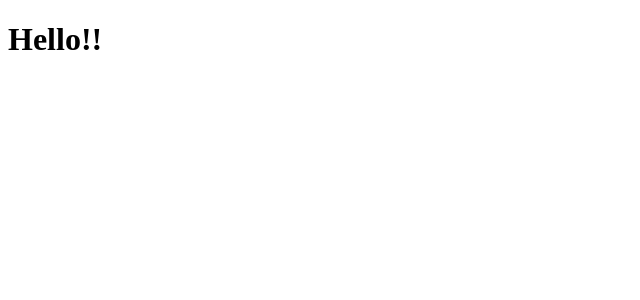
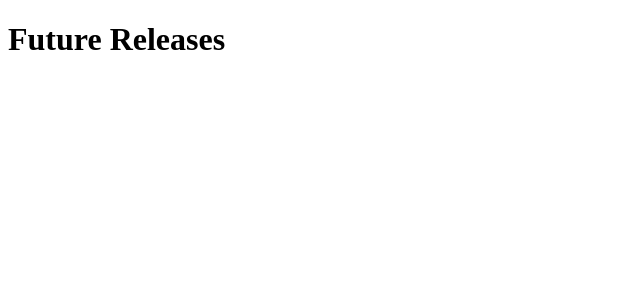
Before and after one commit to cjscrimmy/react_app_film_releases, a React (Create React App) app: page / in a window 1280 px wide. Shown: the top 300 px of the page, without its empty margins (0-640 px from the left). Built offline with nearby package versions, Linux system fonts and the light colour scheme.

Commit message:
create folders for components and filmlist and film files inside it. create containers folder and filmbox file inside it

```diff
--- a/src/App.js
+++ b/src/App.js
@@ -2,7 +2,7 @@ import React from 'react';
 
 function App() {
   return (
-   <h1>Hello!!</h1>
+   <h1>Future Releases</h1>
   );
 }
 
```
Also changed, not shown: src/components/Film.js (added), src/components/FilmList.js (added), src/containers/FilmBox.js (added).
